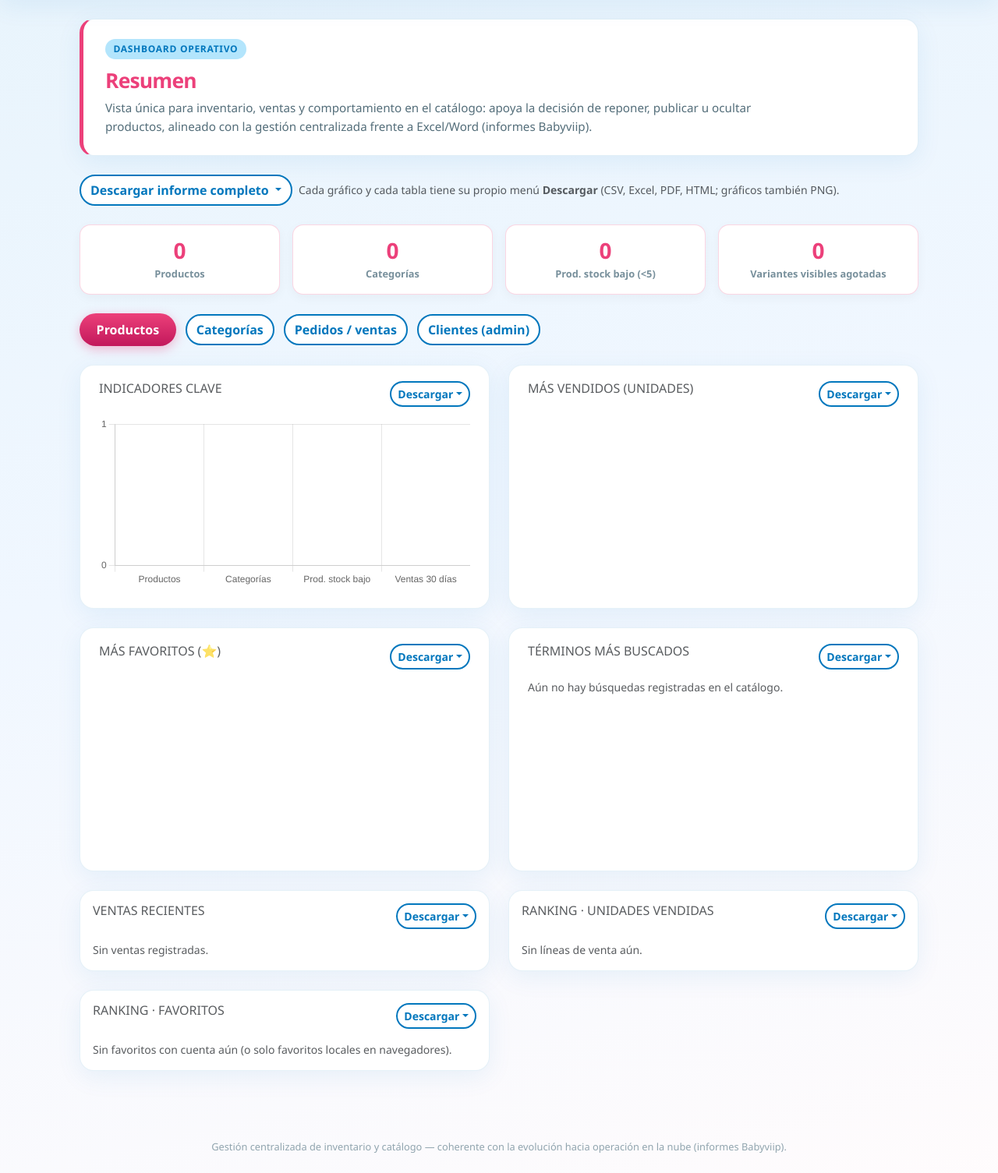
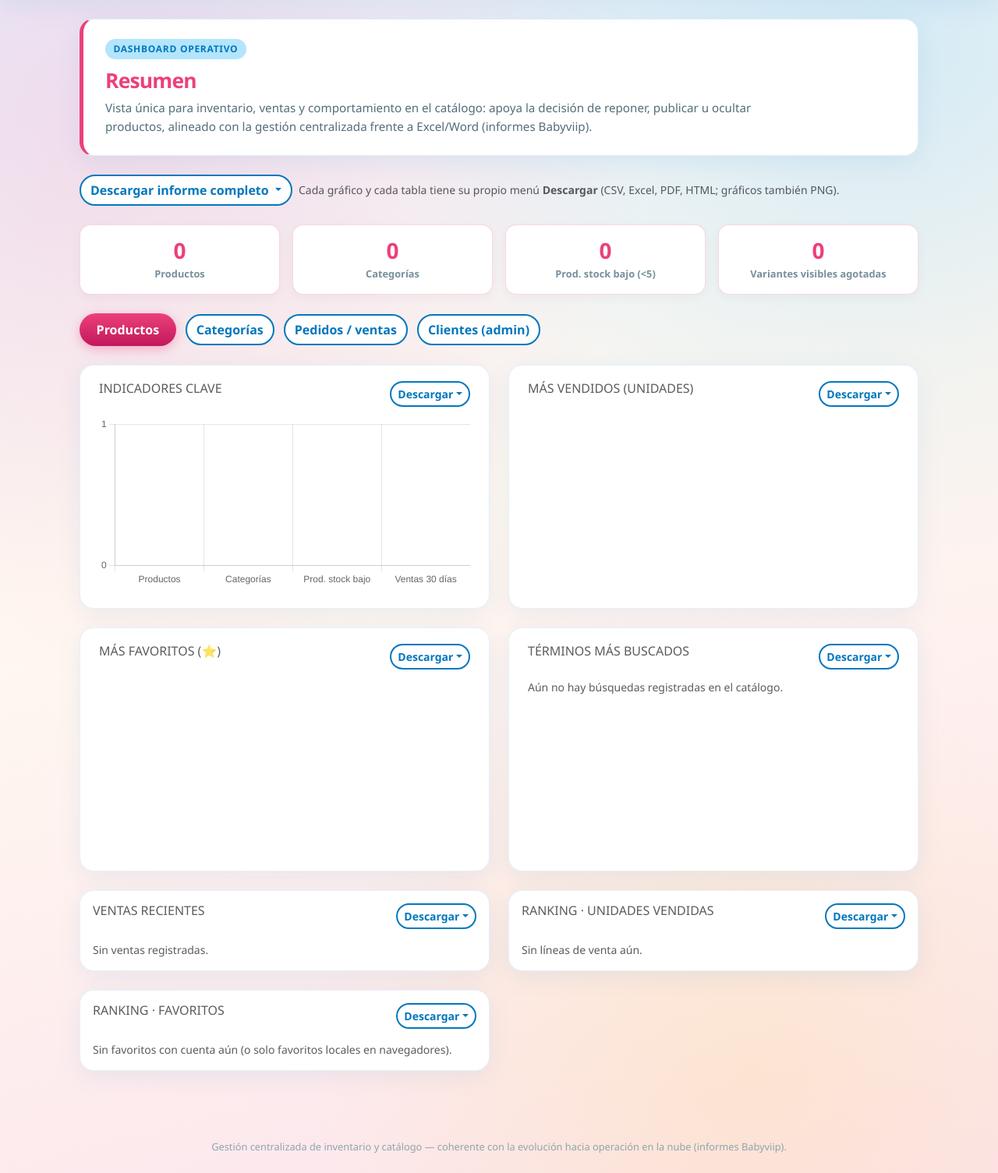
Before and after one commit to OutFerz/babyviip, a Django app: page /panel/ in a window 1280 px wide. Shown: the part 74-1579 px from the top of the page at 78% size. Run offline with Django 5.2, Linux system fonts and the light colour scheme; the visitor is signed in with stand-in values (Sample User, id 1); data comes from the database, SQL or seed files in the repository; data that the repository does not hold is empty; a map, chart or similar area stays blank.

```diff
--- a/static/css/catalogo.css
+++ b/static/css/catalogo.css
@@ -1,10 +1,4 @@
 /* catalogo.css — Página Catálogo (Categoria, Producto, Variante). */
-
-body {
-    background-color: #e3f2fd;
-    font-family: "Segoe UI", Tahoma, Geneva, Verdana, sans-serif;
-    margin: 0;
-}
 
 .catalogo-main {
     padding: 1.5rem 0 3rem;
--- a/static/css/panel.css
+++ b/static/css/panel.css
@@ -18,7 +18,7 @@
 
 .panel-body {
     min-height: 100vh;
-    background: linear-gradient(165deg, var(--panel-bg) 0%, #f0f7ff 45%, #fce4ec22 100%);
+    /* Fondo unificado: site_nav.css → body.site-body */
     font-family: "Segoe UI", Tahoma, Geneva, Verdana, sans-serif;
     color: #37474f;
 }
--- a/static/css/site_nav.css
+++ b/static/css/site_nav.css
@@ -1,4 +1,28 @@
-/* site_nav.css — Pestañas y cabecera compartida (incluida desde varias plantillas). */
+/* site_nav.css — Pestañas, cabecera y fondo base del sitio público. */
+
+:root {
+    --baby-pink: #f5409e;
+    --baby-pink-dark: #ec407a;
+    --baby-pink-soft: #f8bbd0;
+    --baby-blue: #49b8f1;
+    --baby-blue-deep: #0277bd;
+    --baby-blue-soft: #b3e5fc;
+    --baby-yellow: #f9c80e;
+    --baby-cream: #fff8f0;
+}
+
+/* Fondo unificado (inicio, catálogo, carrito, ventas, checkout, etc.) */
+body.site-body {
+    background:
+        radial-gradient(circle at 10% 15%, rgba(245, 64, 158, 0.14) 0%, transparent 40%),
+        radial-gradient(circle at 90% 10%, rgba(73, 184, 241, 0.18) 0%, transparent 36%),
+        radial-gradient(circle at 75% 92%, rgba(249, 200, 14, 0.12) 0%, transparent 32%),
+        linear-gradient(165deg, #e8f4fc 0%, var(--baby-cream) 45%, #fce4ec 100%);
+    font-family: "Segoe UI", Tahoma, Geneva, Verdana, sans-serif;
+    margin: 0;
+    padding: 0;
+    min-height: 100vh;
+}
 
 .baby-header {
     background: linear-gradient(135deg, #ffffff 0%, #e1f5fe 100%);
--- a/static/css/ventas.css
+++ b/static/css/ventas.css
@@ -1,10 +1,4 @@
 /* ventas.css — Página Ventas y clientes (Cliente, Venta, DetalleVenta). */
-
-body {
-    background-color: #e3f2fd;
-    font-family: "Segoe UI", Tahoma, Geneva, Verdana, sans-serif;
-    margin: 0;
-}
 
 .ventas-main {
     padding: 1.5rem 0 3rem;
--- a/templates/carrito.html
+++ b/templates/carrito.html
@@ -6,10 +6,10 @@
     <meta name="viewport" content="width=device-width, initial-scale=1.0">
     <title>Carrito — Babyviip</title>
     <link href="https://cdn.jsdelivr.net/npm/bootstrap@5.3.0/dist/css/bootstrap.min.css" rel="stylesheet">
-    <link rel="stylesheet" href="{% static 'css/site_nav.css' %}?v=20260615">
-    <link rel="stylesheet" href="{% static 'css/catalogo.css' %}?v=20260615">
+    <link rel="stylesheet" href="{% static 'css/site_nav.css' %}?v=20260623">
+    <link rel="stylesheet" href="{% static 'css/catalogo.css' %}?v=20260623">
 </head>
-<body>
+<body class="site-body">
     {% include 'partials/site_nav.html' %}
 
     <main class="container py-4">
--- a/templates/catalogo.html
+++ b/templates/catalogo.html
@@ -6,10 +6,10 @@
     <meta name="viewport" content="width=device-width, initial-scale=1.0">
     <title>Catálogo — Inventario Babyviip</title>
     <link href="https://cdn.jsdelivr.net/npm/bootstrap@5.3.0/dist/css/bootstrap.min.css" rel="stylesheet">
-    <link rel="stylesheet" href="{% static 'css/site_nav.css' %}?v=20260615">
-    <link rel="stylesheet" href="{% static 'css/catalogo.css' %}?v=20260615">
+    <link rel="stylesheet" href="{% static 'css/site_nav.css' %}?v=20260623">
+    <link rel="stylesheet" href="{% static 'css/catalogo.css' %}?v=20260623">
 </head>
-<body>
+<body class="site-body">
     <!-- Plantilla: templates/catalogo.html · Vista: core.views.catalogo · CSS: static/css/catalogo.css · JS: static/js/catalogo.js -->
 
     {% include 'partials/site_nav.html' %}
--- a/templates/checkout.html
+++ b/templates/checkout.html
@@ -6,10 +6,10 @@
     <meta name="viewport" content="width=device-width, initial-scale=1.0">
     <title>Checkout — Babyviip</title>
     <link href="https://cdn.jsdelivr.net/npm/bootstrap@5.3.0/dist/css/bootstrap.min.css" rel="stylesheet">
-    <link rel="stylesheet" href="{% static 'css/site_nav.css' %}?v=20260615">
-    <link rel="stylesheet" href="{% static 'css/catalogo.css' %}?v=20260615">
+    <link rel="stylesheet" href="{% static 'css/site_nav.css' %}?v=20260623">
+    <link rel="stylesheet" href="{% static 'css/catalogo.css' %}?v=20260623">
 </head>
-<body>
+<body class="site-body">
     {% include 'partials/site_nav.html' %}
 
     <main class="container py-4">
--- a/templates/home.html
+++ b/templates/home.html
@@ -6,10 +6,10 @@
     <meta name="viewport" content="width=device-width, initial-scale=1.0">
     <title>{{ contacto.nombre_tienda }} — Ropa y accesorios para bebés (0 a 3 años)</title>
     <link href="https://cdn.jsdelivr.net/npm/bootstrap@5.3.0/dist/css/bootstrap.min.css" rel="stylesheet">
-    <link rel="stylesheet" href="{% static 'css/site_nav.css' %}?v=20260615">
+    <link rel="stylesheet" href="{% static 'css/site_nav.css' %}?v=20260623">
     <link rel="stylesheet" href="{% static 'css/home.css' %}?v=20260622">
 </head>
-<body class="home-body">
+<body class="site-body">
     <!--
       Página: templates/home.html
       Estilos: static/css/site_nav.css, static/css/home.css
--- a/templates/panel/base.html
+++ b/templates/panel/base.html
@@ -6,9 +6,10 @@
     <meta name="viewport" content="width=device-width, initial-scale=1.0">
     <title>{% block title %}Panel{% endblock %} · Babyviip</title>
     <link href="https://cdn.jsdelivr.net/npm/bootstrap@5.3.0/dist/css/bootstrap.min.css" rel="stylesheet">
-    <link rel="stylesheet" href="{% static 'css/panel.css' %}?v=20260615">
+    <link rel="stylesheet" href="{% static 'css/site_nav.css' %}?v=20260623">
+    <link rel="stylesheet" href="{% static 'css/panel.css' %}?v=20260623">
 </head>
-<body class="panel-body">
+<body class="site-body panel-body">
     <!-- templates/panel/base.html · static/css/panel.css · static/js/panel.js -->
     {% with u=request.resolver_match.url_name %}
     <nav class="navbar navbar-expand-lg panel-nav border-bottom mb-0 py-2">
--- a/templates/ventas.html
+++ b/templates/ventas.html
@@ -6,10 +6,10 @@
     <meta name="viewport" content="width=device-width, initial-scale=1.0">
     <title>Ventas y clientes — Babyviip</title>
     <link href="https://cdn.jsdelivr.net/npm/bootstrap@5.3.0/dist/css/bootstrap.min.css" rel="stylesheet">
-    <link rel="stylesheet" href="{% static 'css/site_nav.css' %}">
-    <link rel="stylesheet" href="{% static 'css/ventas.css' %}">
+    <link rel="stylesheet" href="{% static 'css/site_nav.css' %}?v=20260623">
+    <link rel="stylesheet" href="{% static 'css/ventas.css' %}?v=20260623">
 </head>
-<body>
+<body class="site-body">
     <!-- Plantilla: templates/ventas.html · Vista: core.views.ventas_clientes · CSS: static/css/ventas.css · JS: static/js/ventas.js -->
 
     {% include 'partials/site_nav.html' %}
```
Also changed, not shown: static/css/home.css (+1 -12 lines).
